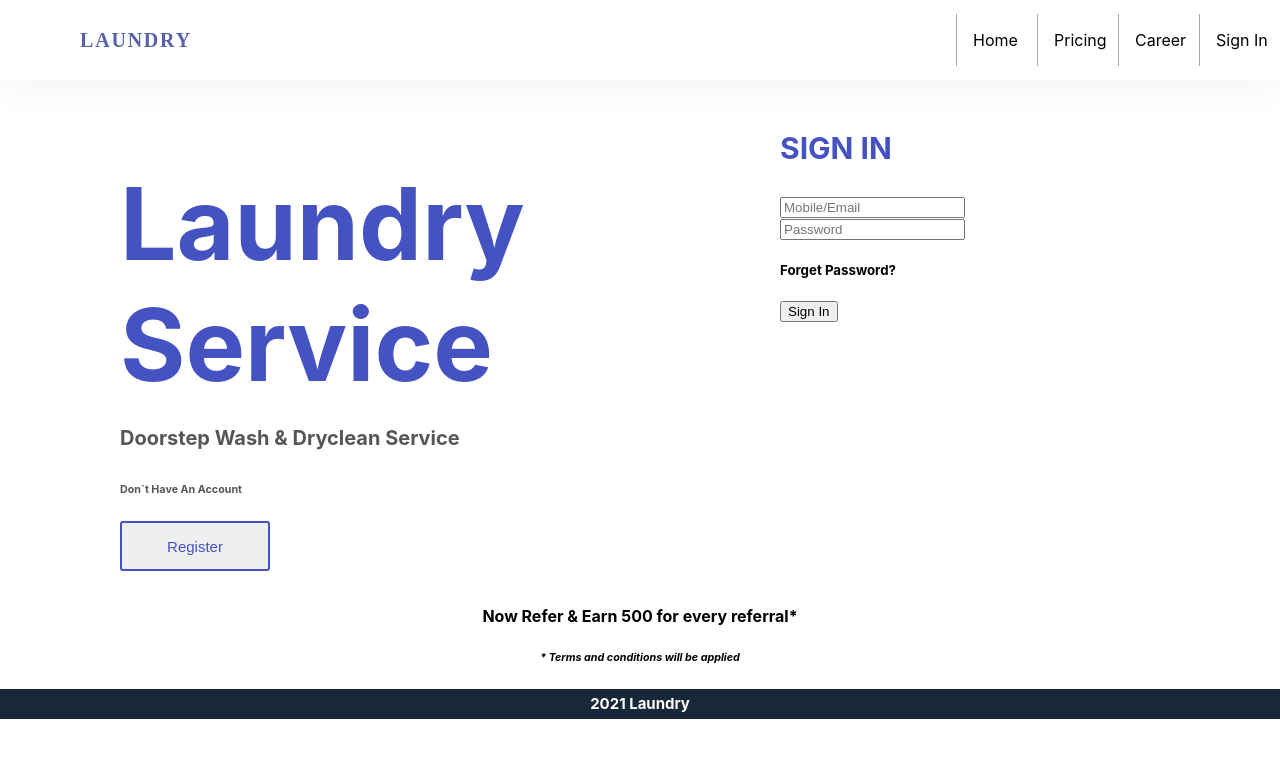
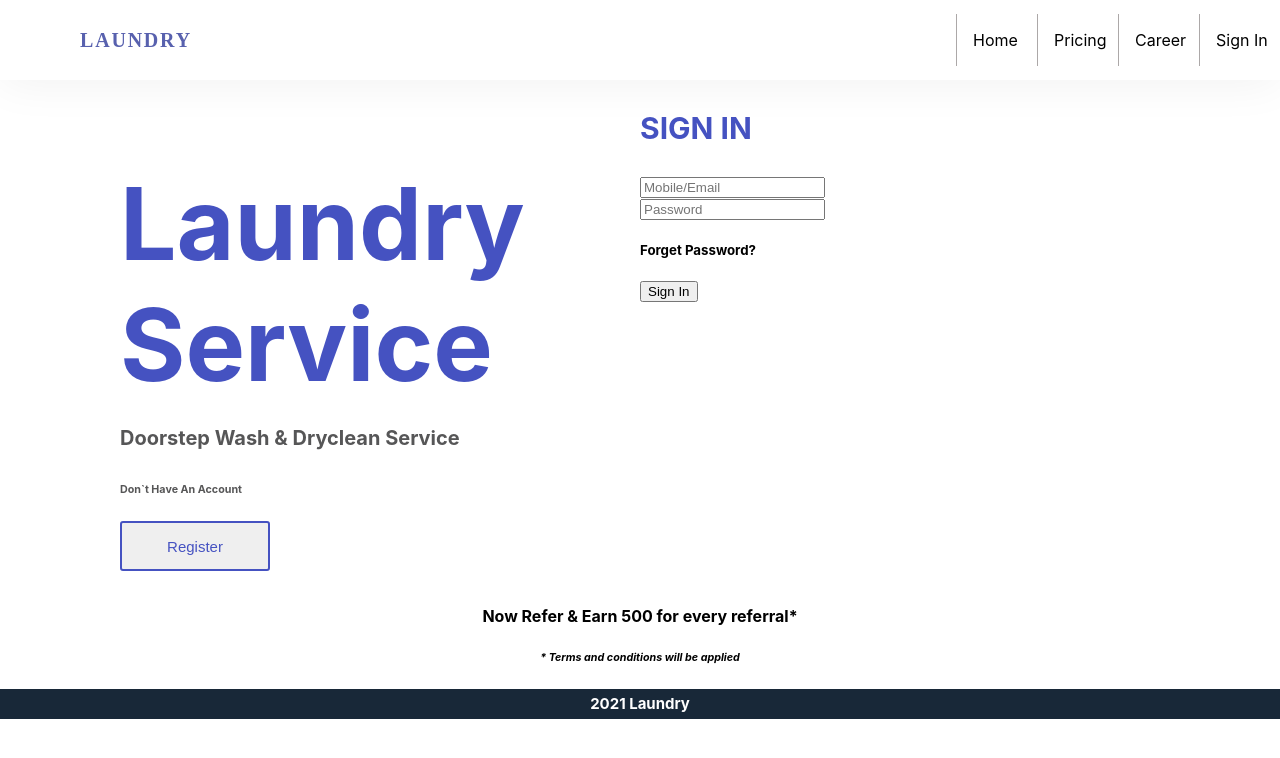
Before and after one commit to anoop0748/laundary-cart-frontend, a React (Create React App) app: page / in a window 1280 px wide. Shown: the top 758 px of the page. Built offline with nearby package versions, Linux system fonts and the light colour scheme.

Commit message:
Update login.js

```diff
--- a/src/LogInComp/login.js
+++ b/src/LogInComp/login.js
@@ -1,49 +1,54 @@
 import axios from 'axios';
 import { useState } from 'react';
 import './login.css'
+
 
 const Url = "http://localhost:5000/login"
 
 
 
-function LogInForm(){
+function LogInForm() {
   const [user_name, setUser_name] = useState("");
   const [user_password, setUser_password] = useState("");
-    function userId(e){
+  function userId(e) {
     let id = e.target.value;
-      if(id === Number){
+    if (id === Number) {
       let phoneno = /^\d{10}$/;
-        if(id.match(phoneno)){
+      if (id.match(phoneno)) {
 
       }
     }
     setUser_name()
   }
-    async function logIn(e){
+  async function logIn(e) {
     e.preventDefault();
     const data = {
-        email : user_name,
-        password : user_password
+      email: user_name,
+      password: user_password
     }
     console.log(data)
-      let response = await axios.post(Url,data);
+    let response = await axios.post(Url, data);
     console.log(response.json())
 
   }
 
 
 
-    return(
-        <div id='login'>
-          <div id='loginsection'>
+  return (
+    <div className='login'>
+      <div>
         <h3>SIGN IN</h3>
-        <div id='input1'>
-        <input type="text" placeholder="Mobile/Email" onBlur={userId}/>
       </div>
-       <div id='input2'>
-       <input type="password" placeholder="Password" onBlur={(e)=>setUser_password(e.target.value)}/>
+      <div>
+        <input type="text" placeholder="Mobile/Email" onBlur={userId} />
       </div>
+      <div>
+        <input type="password" placeholder="Password" onBlur={(e) => setUser_password(e.target.value)} />
+      </div>
+      <div>
         <h5>Forget Password?</h5>
+      </div>
+      <div>
         <button onClick={logIn}>Sign In</button>
       </div>
     </div>
```
Lines whose indentation alone changed are shown as unchanged.
